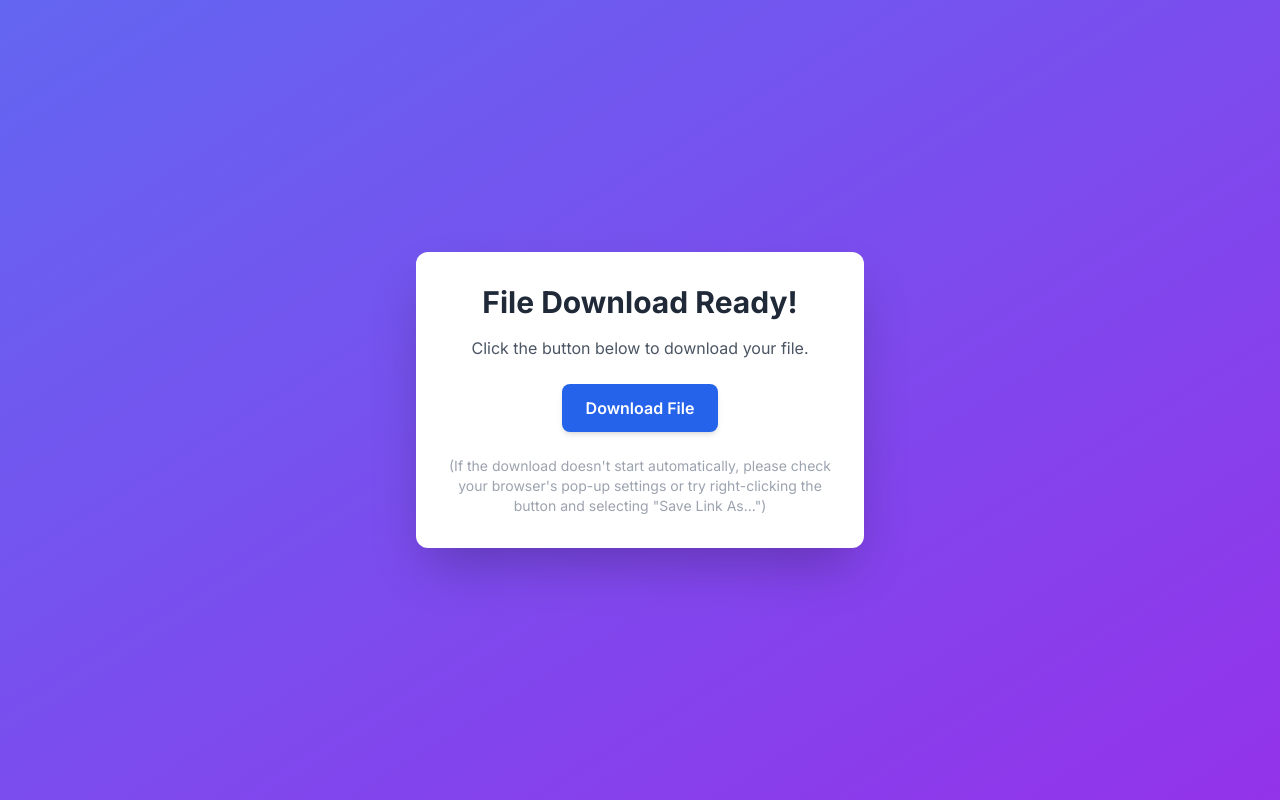
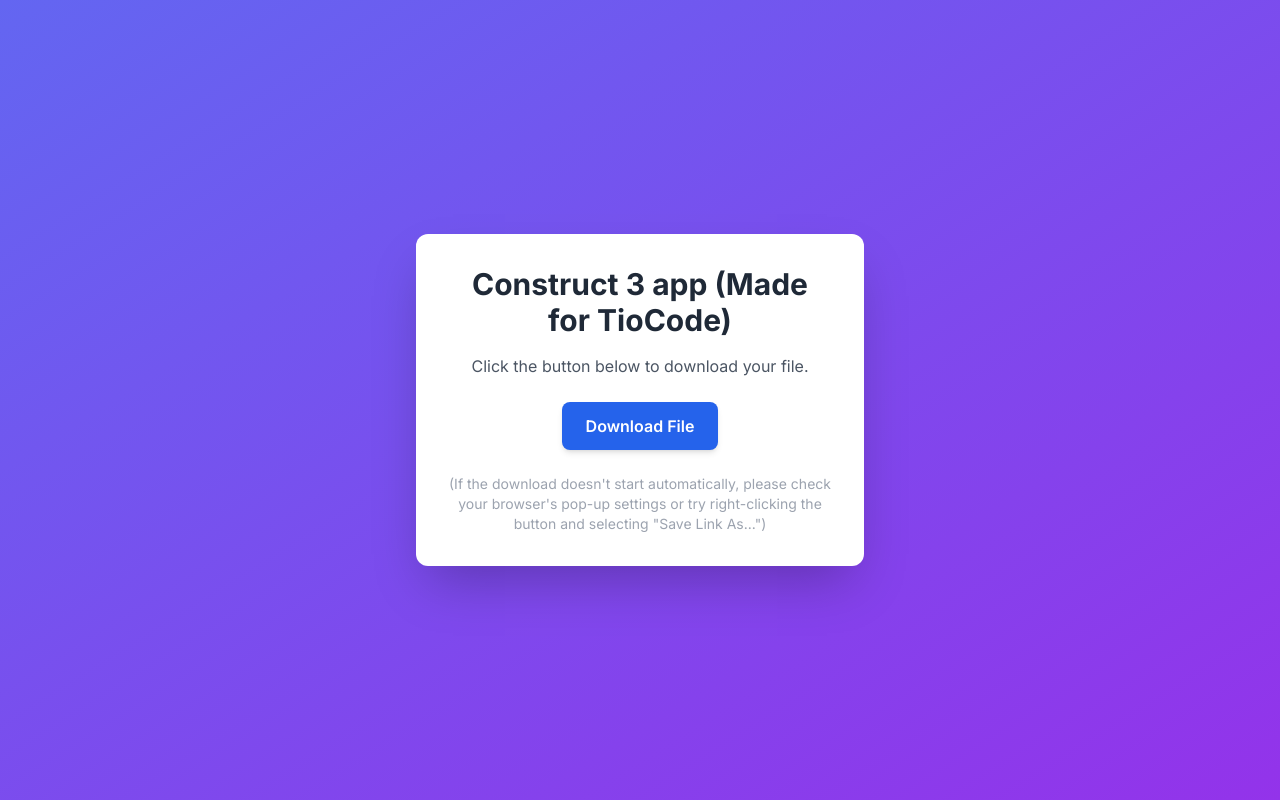
Before and after one commit to StacikM/c3app, a plain HTML site: page index.html in a window 1280 px wide. Drawn offline with nearby package versions, Linux system fonts and the light colour scheme.

Commit message:
Update index.html

```diff
--- a/index.html
+++ b/index.html
@@ -20,7 +20,7 @@
     <div class="bg-white p-8 rounded-xl shadow-2xl max-w-md w-full text-center transform hover:scale-105 transition-transform duration-300 ease-in-out">
         <!-- Main heading -->
         <h1 class="text-3xl font-bold text-gray-800 mb-4">
-            File Download Ready!
+            Construct 3 app (Made for TioCode)
         </h1>
         <!-- Description for the user -->
         <p class="text-gray-600 mb-6">
```
